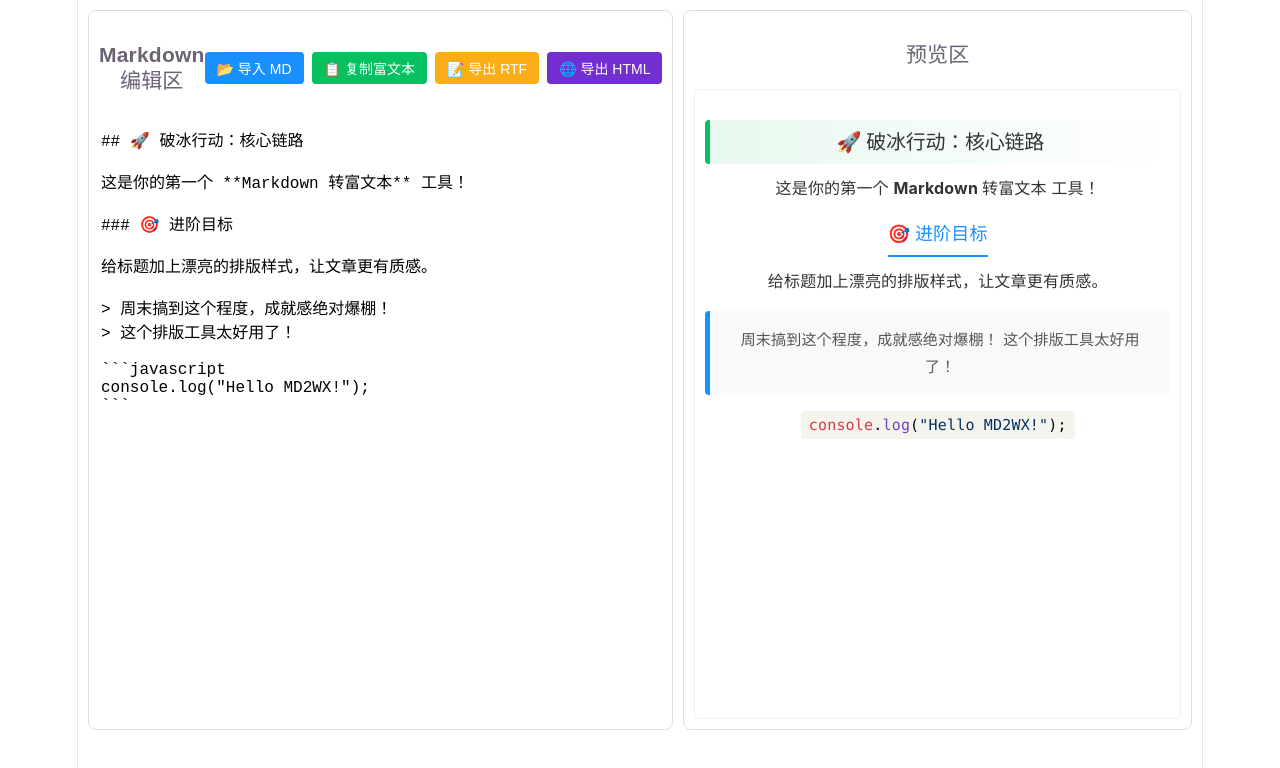
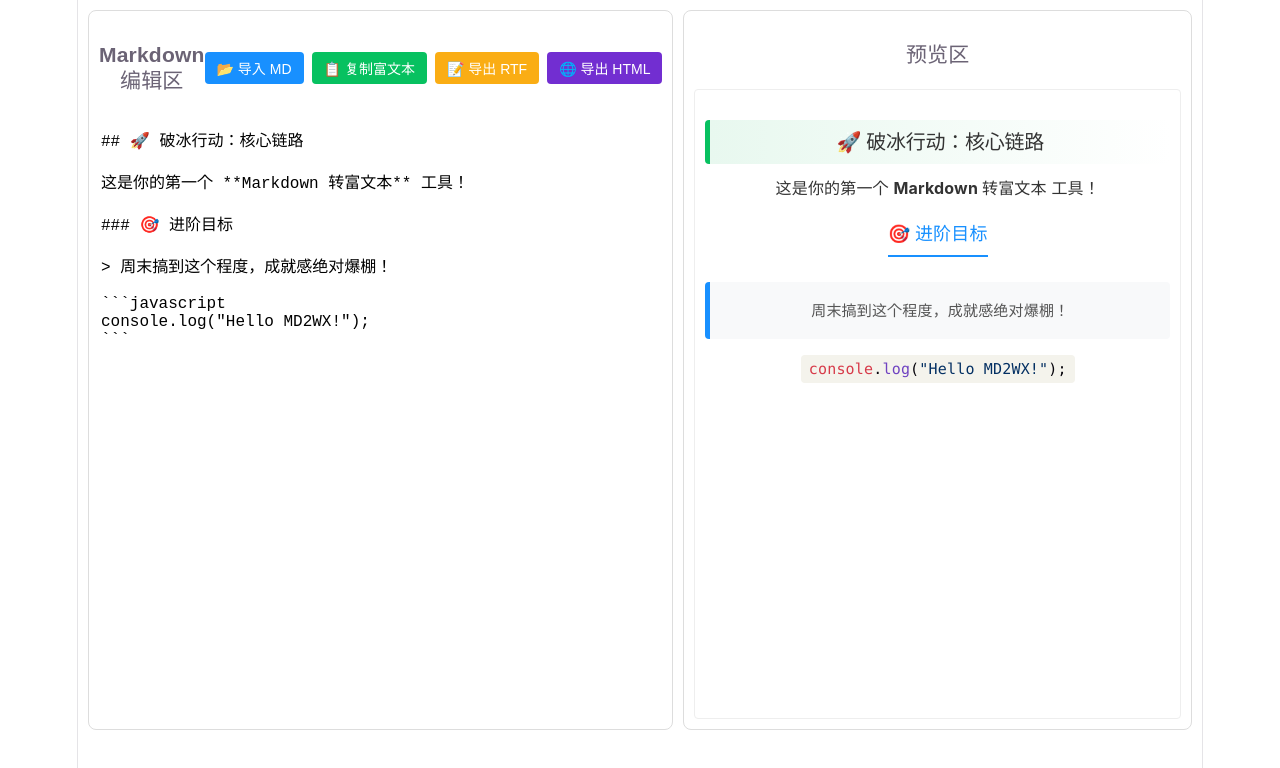
Before and after one commit to mayueling8031/md2wx, a Vue app: page / in a window 1280 px wide. Shown: the top 768 px of the page. Built offline with nearby package versions, Linux system fonts and the light colour scheme.

Commit message:
fix: 彻底修复 TS 报错并重构导入逻辑

```diff
--- a/src/components/MarkdownEditor.vue
+++ b/src/components/MarkdownEditor.vue
@@ -1,11 +1,10 @@
 <template>
   <div class="editor-container">
-    <!-- 左侧：Markdown 输入区 -->
     <div class="panel left-panel">
       <div class="panel-header">
         <h3>Markdown 编辑区</h3>
         <div class="header-actions">
-          <!-- 【修改点1】：不再使用 $refs.fileInput.click()，改用 ref 绑定，彻底解决 TS18046 -->
+          <!-- 1. 隐藏的文件选择框，绑定新的 ref -->
           <input
             type="file"
             ref="fileInputRef"
@@ -13,6 +12,7 @@
             style="display: none;"
             @change="handleFileImport"
           />
+          <!-- 2. 导入按钮，点击触发方法 -->
           <button class="action-btn import-btn" @click="triggerFileInput">📂 导入 MD</button>
           <button class="action-btn copy-btn" @click="copyToWechat">📋 复制富文本</button>
           <button class="action-btn export-rtf-btn" @click="exportAsRtf">📝 导出 RTF</button>
@@ -21,12 +21,11 @@
       </div>
       <textarea
         v-model="markdownText"
-        placeholder="在这里输入 Markdown 内容，或者导入本地 .md 文件..."
+        placeholder="在这里输入 Markdown 内容..."
         class="editor-textarea"
       ></textarea>
     </div>
 
-    <!-- 右侧：富文本预览区 -->
     <div class="panel right-panel">
       <h3>预览区</h3>
       <div class="preview-content" ref="previewRef">
@@ -45,9 +44,8 @@ import MarkdownIt from 'markdown-it'
 import hljs from 'highlight.js'
 import 'highlight.js/styles/github.css'
 
-// 【修改点2】：明确声明 md 的类型为 MarkdownIt，解决 TS7022 循环引用报错
+// 明确声明类型，解决循环推断
 const md: MarkdownIt = new MarkdownIt({
-  // 【修改点3】：明确声明 highlight 函数的参数和返回值类型，解决 TS7023
   highlight: function (str: string, lang: string): string {
     if (lang && hljs.getLanguage(lang)) {
       try {
@@ -58,23 +56,9 @@ const md: MarkdownIt = new MarkdownIt({
   }
 })
 
-const markdownText = ref(`## 🚀 破冰行动：核心链路
+const markdownText = ref(`## 🚀 破冰行动：核心链路\n\n这是你的第一个 **Markdown 转富文本** 工具！\n\n### 🎯 进阶目标\n\n> 周末搞到这个程度，成就感绝对爆棚！\n\n\`\`\`javascript\nconsole.log("Hello MD2WX!");\n\`\`\``)
 
-这是你的第一个 **Markdown 转富文本** 工具！
-
-### 🎯 进阶目标
-
-给标题加上漂亮的排版样式，让文章更有质感。
-
-> 周末搞到这个程度，成就感绝对爆棚！
-> 这个排版工具太好用了！
-
-\`\`\`javascript
-console.log("Hello MD2WX!");
-\`\`\`
-`)
-
-// 【修改点4】：为正则替换的参数添加明确的类型声明，并将未使用的 match 改为 _match，解决 TS6133 和 TS7006
+// 明确声明正则参数类型，未使用的参数加下划线
 const renderedHtml = computed(() => {
   let html = md.render(markdownText.value)
 
@@ -93,11 +77,11 @@ const renderedHtml = computed(() => {
   return html
 })
 
-// 【修改点5】：明确指定 ref 泛型，并将 fileInput 改名为 fileInputRef 且真正使用它，解决 TS18046 和 TS6133
+// 明确声明 ref 类型
 const previewRef = ref<HTMLElement | null>(null)
 const fileInputRef = ref<HTMLInputElement | null>(null)
 
-// 触发隐藏的 file input
+// 触发文件选择框
 const triggerFileInput = () => {
   fileInputRef.value?.click()
 }
@@ -132,12 +116,7 @@ const copyToWechat = async () => {
 const exportAsRtf = () => {
   if (!previewRef.value) return
   const htmlContent = previewRef.value.innerHTML
-  const rtfContent = `{\\rtf1\\ansi\\deff0
-{\\fonttbl{\\f0\\fswiss\\fcharset0 Arial;}}
-{\\colortbl;\\red0\\green0\\blue0;\\red0\\green0\\blue255;}
-\\viewkind4\\uc1\\pard\\lang1033\\f0\\fs24
-${htmlContent}
-}`
+  const rtfContent = `{\\rtf1\\ansi\\deff0\n{\\fonttbl{\\f0\\fswiss\\fcharset0 Arial;}}\n{\\colortbl;\\red0\\green0\\blue0;\\red0\\green0\\blue255;}\n\\viewkind4\\uc1\\pard\\lang1033\\f0\\fs24\n${htmlContent}\n}`
   const blob = new Blob([rtfContent], { type: 'application/rtf' })
   downloadFile(blob, 'article.rtf')
 }
@@ -145,17 +124,7 @@ ${htmlContent}
 const exportAsHtml = () => {
   if (!previewRef.value) return
   const htmlContent = previewRef.value.innerHTML
-  const fullHtml = `<!DOCTYPE html>
-<html lang="zh-CN">
-<head>
-  <meta charset="UTF-8">
-  <meta name="viewport" content="width=device-width, initial-scale=1.0">
-  <title>Markdown 导出文章</title>
-</head>
-<body style="max-width: 800px; margin: 40px auto; padding: 0 20px;">
-  ${htmlContent}
-</body>
-</html>`
+  const fullHtml = `<!DOCTYPE html>\n<html lang="zh-CN">\n<head>\n  <meta charset="UTF-8">\n  <meta name="viewport" content="width=device-width, initial-scale=1.0">\n  <title>Markdown 导出文章</title>\n</head>\n<body style="max-width: 800px; margin: 40px auto; padding: 0 20px;">\n  ${htmlContent}\n</body>\n</html>`
   const blob = new Blob([fullHtml], { type: 'text/html;charset=utf-8' })
   downloadFile(blob, 'article.html')
 }
@@ -173,39 +142,11 @@ const downloadFile = (blob: Blob, fileName: string) => {
 </script>
 
 <style scoped>
-.editor-container {
-  display: flex;
-  height: 90vh;
-  gap: 10px;
-  padding: 10px;
-}
-.panel {
-  flex: 1;
-  display: flex;
-  flex-direction: column;
-  border: 1px solid #ddd;
-  border-radius: 8px;
-  padding: 10px;
-}
-.panel-header {
-  display: flex;
-  justify-content: space-between;
-  align-items: center;
-  margin-bottom: 10px;
-}
-.header-actions {
-  display: flex;
-  gap: 8px;
-}
-.action-btn {
-  padding: 6px 12px;
-  color: white;
-  border: none;
-  border-radius: 4px;
-  cursor: pointer;
-  font-size: 14px;
-  white-space: nowrap;
-}
+.editor-container { display: flex; height: 90vh; gap: 10px; padding: 10px; }
+.panel { flex: 1; display: flex; flex-direction: column; border: 1px solid #ddd; border-radius: 8px; padding: 10px; }
+.panel-header { display: flex; justify-content: space-between; align-items: center; margin-bottom: 10px; }
+.header-actions { display: flex; gap: 8px; }
+.action-btn { padding: 6px 12px; color: white; border: none; border-radius: 4px; cursor: pointer; font-size: 14px; white-space: nowrap; }
 .import-btn { background-color: #1890ff; }
 .import-btn:hover { background-color: #096dd9; }
 .copy-btn { background-color: #07c160; }
@@ -214,20 +155,6 @@ const downloadFile = (blob: Blob, fileName: string) => {
 .export-rtf-btn:hover { background-color: #d48806; }
 .export-html-btn { background-color: #722ed1; }
 .export-html-btn:hover { background-color: #531dab; }
-.editor-textarea {
-  flex: 1;
-  border: none;
-  outline: none;
-  resize: none;
-  font-size: 16px;
-  font-family: monospace;
-}
-.preview-content {
-  flex: 1;
-  overflow-y: auto;
-  padding: 10px;
-  border: 1px solid #eee;
-  border-radius: 4px;
-  background: #fff;
-}
+.editor-textarea { flex: 1; border: none; outline: none; resize: none; font-size: 16px; font-family: monospace; }
+.preview-content { flex: 1; overflow-y: auto; padding: 10px; border: 1px solid #eee; border-radius: 4px; background: #fff; }
 </style>
```
